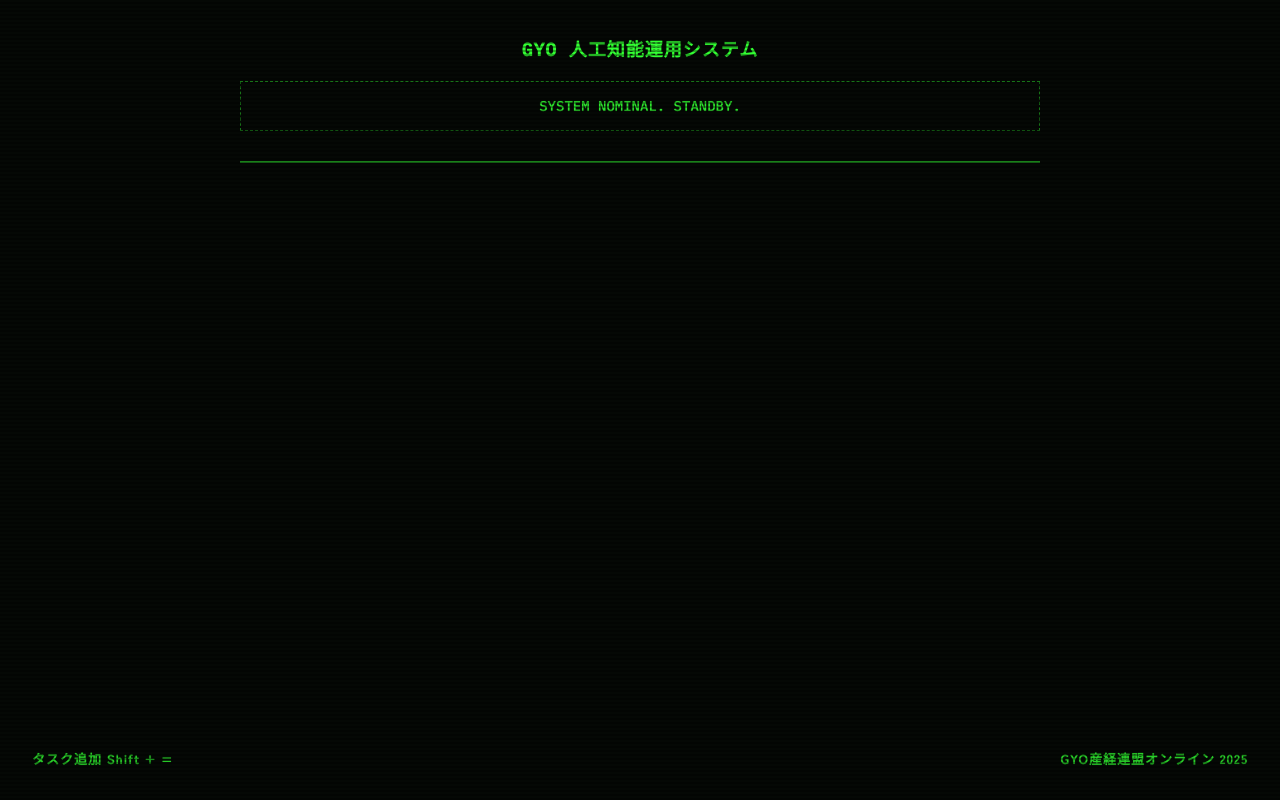
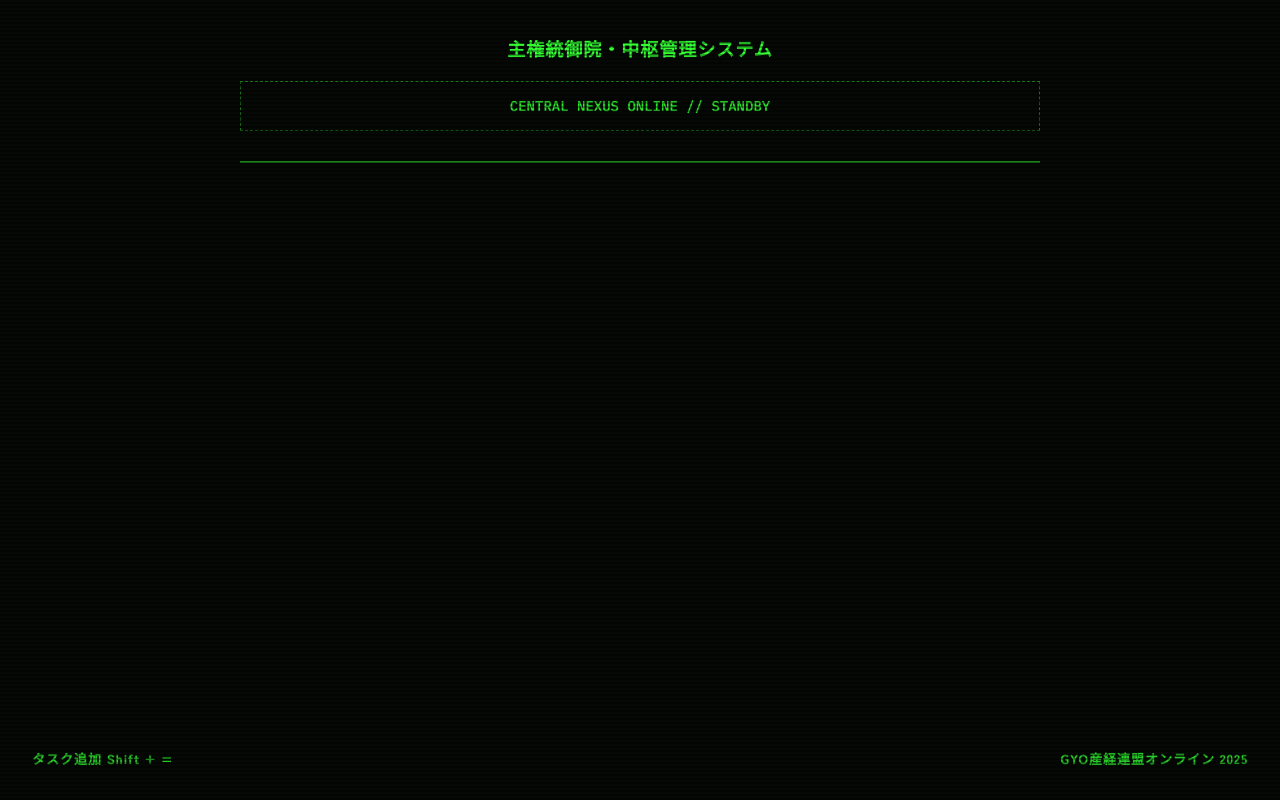
Before and after one commit to devgyo/gyo-os, a plain HTML site: page index.html in a window 1280 px wide. Drawn offline with Linux system fonts and the light colour scheme.

Commit message:
Update sovereign core title and status text

```diff
--- a/index.html
+++ b/index.html
@@ -334,7 +334,9 @@
     <div class="window-drag-area"></div>
 
     <div class="container">
-      <div class="header"><h1>GYO 人工知能運用システム</h1></div>
+      <div class="header">
+        <h1>主権統御院・中枢管理システム</h1>
+      </div>
       <div class="quote-box" id="status-box">System Initializing...</div>
 
       <div id="console-wrapper">
@@ -581,7 +583,7 @@
         statusBox.innerText =
           running > 0
             ? `TASKS RUNNING: ${running} // PENDING: ${left}`
-            : `SYSTEM NOMINAL. STANDBY.`;
+            : `CENTRAL NEXUS ONLINE // STANDBY`;
       }
 
       document.getElementById("add-btn").onclick = () => {
```
